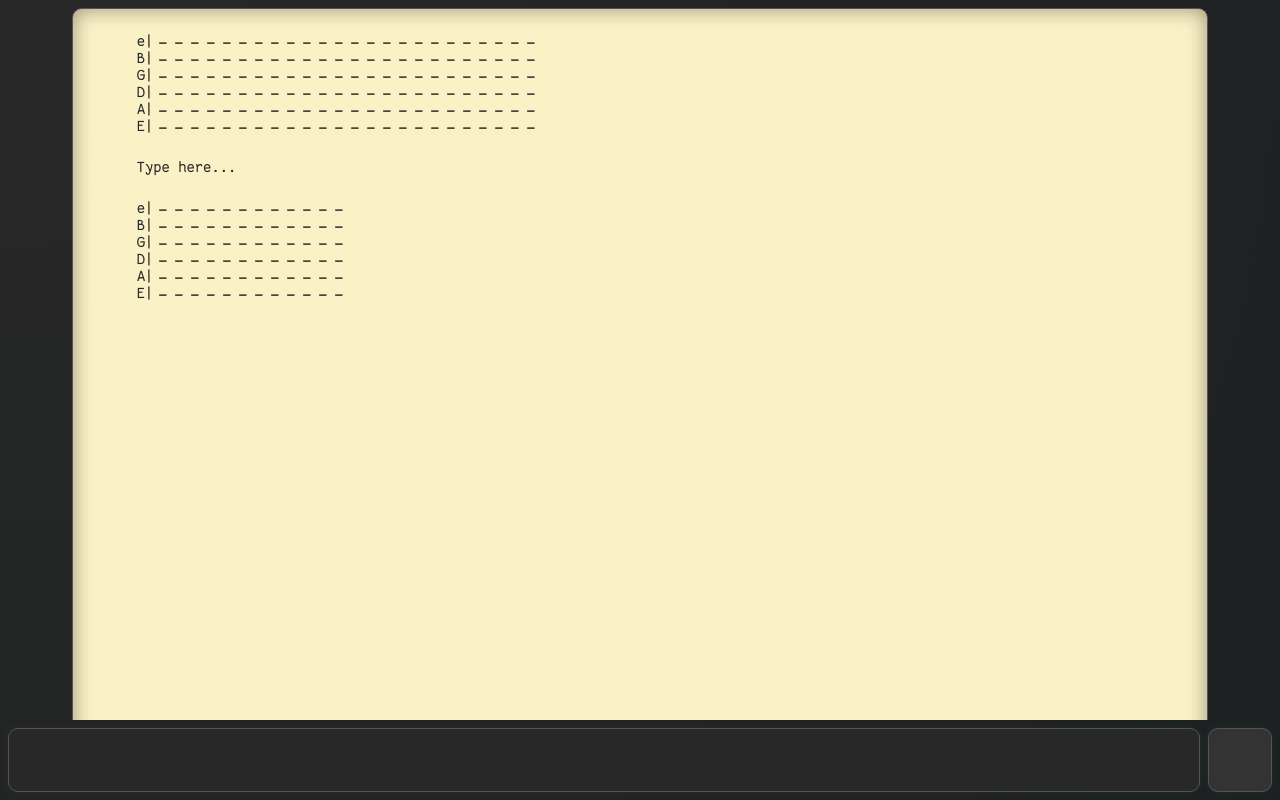
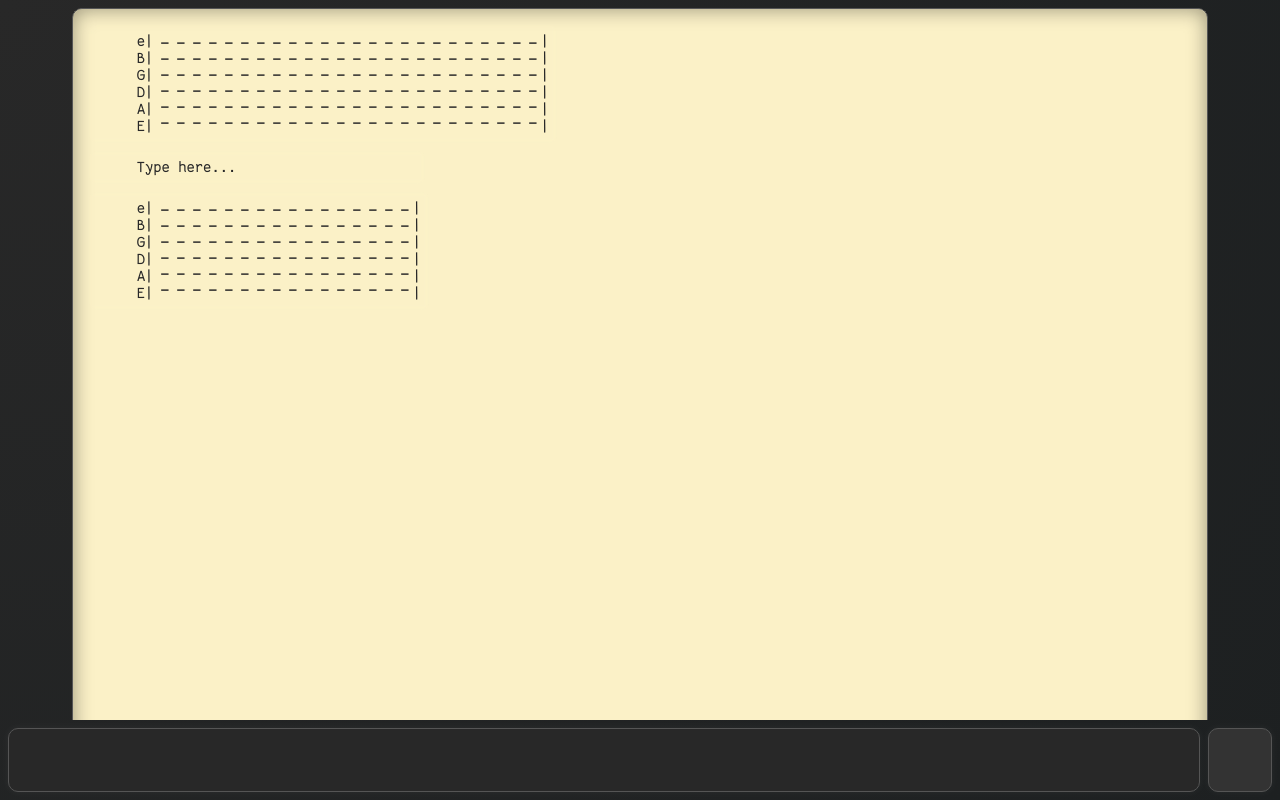
Before and after one commit to memrye/plectrm, an Electron app: page index.html in a window 1280 px wide. Drawn offline with Linux system fonts and the light colour scheme; no server answers.

Commit message:
Added Stave Endings - purely cosmetic at the moment!

```diff
--- a/contextMenu.js
+++ b/contextMenu.js
@@ -11,7 +11,7 @@ class ContextMenu {
         let previousElementRect;
         let nextElement = parentContainer.nextElementSibling;
         let nextElementRect;
-        let yOffset = 0; //this is hacky - when element is reordered it's Y needs to be offset by the height of elements it has passed
+        let yOffset = 0;
 
 
         const elementDragging = (event) => {
@@ -26,8 +26,8 @@ class ContextMenu {
                     parentContainer.style.transform = `translateY(${distanceY + yOffset}px) scale(101%)`;
 
                     workspaceContext.insertBefore(parentContainer, previousElement);
-                    //because inserting copies the object, its active flag needs to be set again so that button still shows as active
-                    dragButton.classList.add('active');
+
+                    //because inserting copies the object, css logic for displaying :active doesnt work
 
                     previousElement = parentContainer.previousElementSibling;
                     nextElement = parentContainer.nextElementSibling;
--- a/renderer.js
+++ b/renderer.js
@@ -7,6 +7,4 @@ const workspaceContext = document.getElementsByClassName('workspaceContainer').i
 
 new StaveBox(24, 'EADGBe')
 new TextBox()
-new StaveBox(12, 'EADGBe')
-
-func()
+new StaveBox(16, 'EADGBe')
--- a/src/style.css
+++ b/src/style.css
@@ -104,7 +104,7 @@ body{
         box-shadow 0.1s ease-in-out;
     padding: 0.5em;
     min-height: 1em;
-    min-width: 20em;
+    min-width: 21em;
     width: fit-content;
     margin-bottom: 0.5em;
     color: #282828;
@@ -187,17 +187,18 @@ body{
     border-radius: 10px;
     background-color: transparent;
     display: grid;
-    grid-template-columns: 1em auto;
+    grid-template-columns: 1em auto 0.5em;
     grid-template-rows: 100%;
+    gap: 2px;
 }
 
 .staveGrid{
+    display: grid;
     grid-column: 2;
     height: 100%;
-    width: 100%;
+    width: fit-content;
     padding: 0;
-    display: grid;
-    gap: 1px 0px;
+    gap: 0px 0px;
 }
 
 .staveGridCell{
@@ -245,8 +246,9 @@ body{
     width: 100%;
     user-select: none;
     cursor: pointer;
-    transition: all 50ms ease-in-out;
+    transition: all 70ms ease-in-out;
     background-color: transparent;
+    outline: 1px solid #d5c4a100;
 }
 
 .stringLabels:hover{
@@ -255,6 +257,28 @@ body{
 }
 
 .stringLabels.focus{
+    background-color: #83a498;
+    outline: 1px solid #282828;
+    outline-offset: 1px;
+}
+
+.staveEnd{
+    grid-column: 3;
+    height: 100%;
+    width: 100%;
+    user-select: none;
+    cursor: col-resize;
+    transition: all 70ms ease-in-out;
+    background-color: transparent;
+    outline: 1px solid #d5c4a100;
+}
+
+.staveEnd:hover{
+    background-color: #d5c4a1;
+    outline: 1px solid #d5c4a1;
+}
+
+.staveEnd.focus{
     background-color: #83a498;
     outline: 1px solid #282828;
     outline-offset: 1px;
--- a/staveBox.js
+++ b/staveBox.js
@@ -42,7 +42,7 @@ class StaveBox {
 
         let cellArray = [];
 
-        const drawGrid = (staveGrid) => {
+        const drawGrid = (staveGrid, staveValues = false) => {
 
             let gridHeight = localTuning.length;
 
@@ -225,7 +225,17 @@ class StaveBox {
         drawGrid(staveBoxGrid);
 
 
-
+        let staveEnd = document.createElement('div');
+        staveEnd.classList.add('staveEnd');
+        staveEnd.textContent = '|\r'.repeat(localTuning.length);
+        staveEnd.addEventListener('mousedown', (event) => {
+            document.addEventListener('mouseup', ()=> {
+                staveEnd.classList.remove('focus');
+            }, {once: true})
+            staveEnd.focus();
+            staveEnd.classList.add('focus');
+        });
+        this.staveBox.appendChild(staveEnd);
 
         this.stringLabels.addEventListener('dblclick', () => {
 
```
